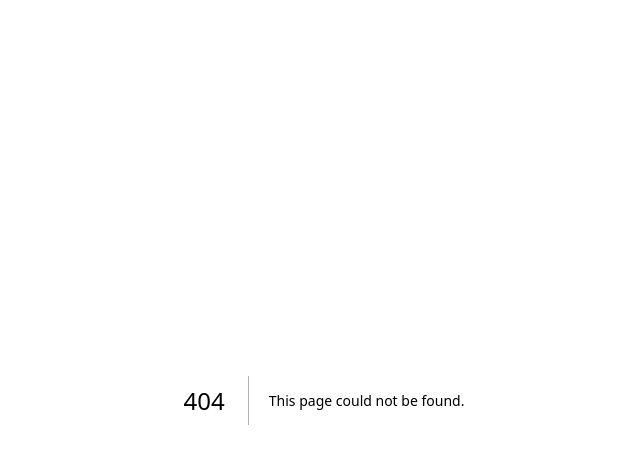
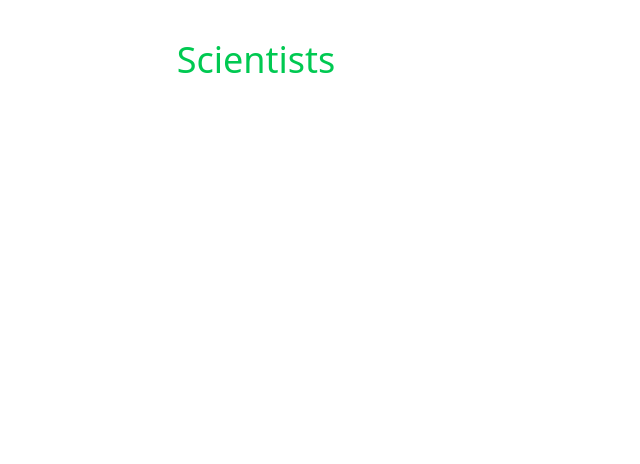
Before and after one commit to SakibFakir69/Ai-Learning-website-Landing-page-, a Next.js app: page /components/teamSection in a window 1280 px wide. Before the commit this address had no page. Shown: the top 464 px of the page, without its empty margins (316-956 px from the left). Built offline with nearby package versions, Linux system fonts and the light colour scheme.

Commit message:
working on team sectin

```diff
--- /dev/null
+++ b/src/app/components/teamSection/page.jsx
@@ -0,0 +1,26 @@
+
+
+
+import React from 'react'
+
+function TeamSection() {
+  return (
+    <div>
+
+        <section>
+            <div className='text-center mt-4'>
+                <p className='text-white'>Team</p>
+                <h2 className='md:text-4xl text-2xl text-white'> Our Certified <span className='text-green-500'>Scientists</span> With Smart Solutions</h2>
+            </div>
+        </section>
+
+
+
+
+
+
+    </div>
+  )
+}
+
+export default TeamSection
--- a/src/app/page.js
+++ b/src/app/page.js
@@ -7,6 +7,7 @@ import PowerSection from "./components/powerSection/page";
 import RobotSection from "./components/robotSection/page";
 
 import ServicesPage from "./components/services/page";
+import TeamSection from "./components/teamSection/page";
 
 
 
@@ -36,6 +37,7 @@ export default function HomePage() {
 
     <AboutUs/>
     <RobotSection/>
+    <TeamSection/>
     </main>
 
 
```
